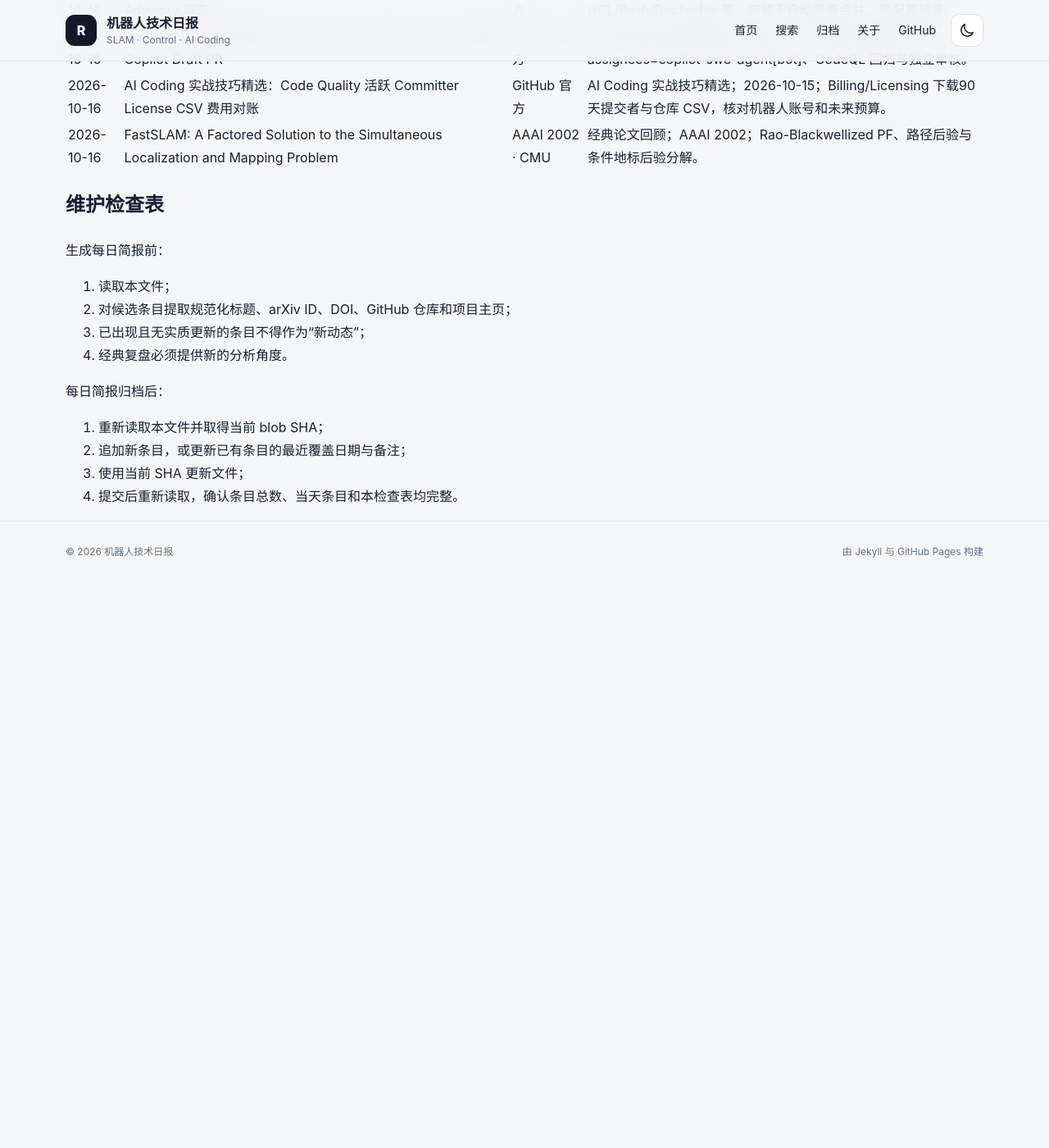
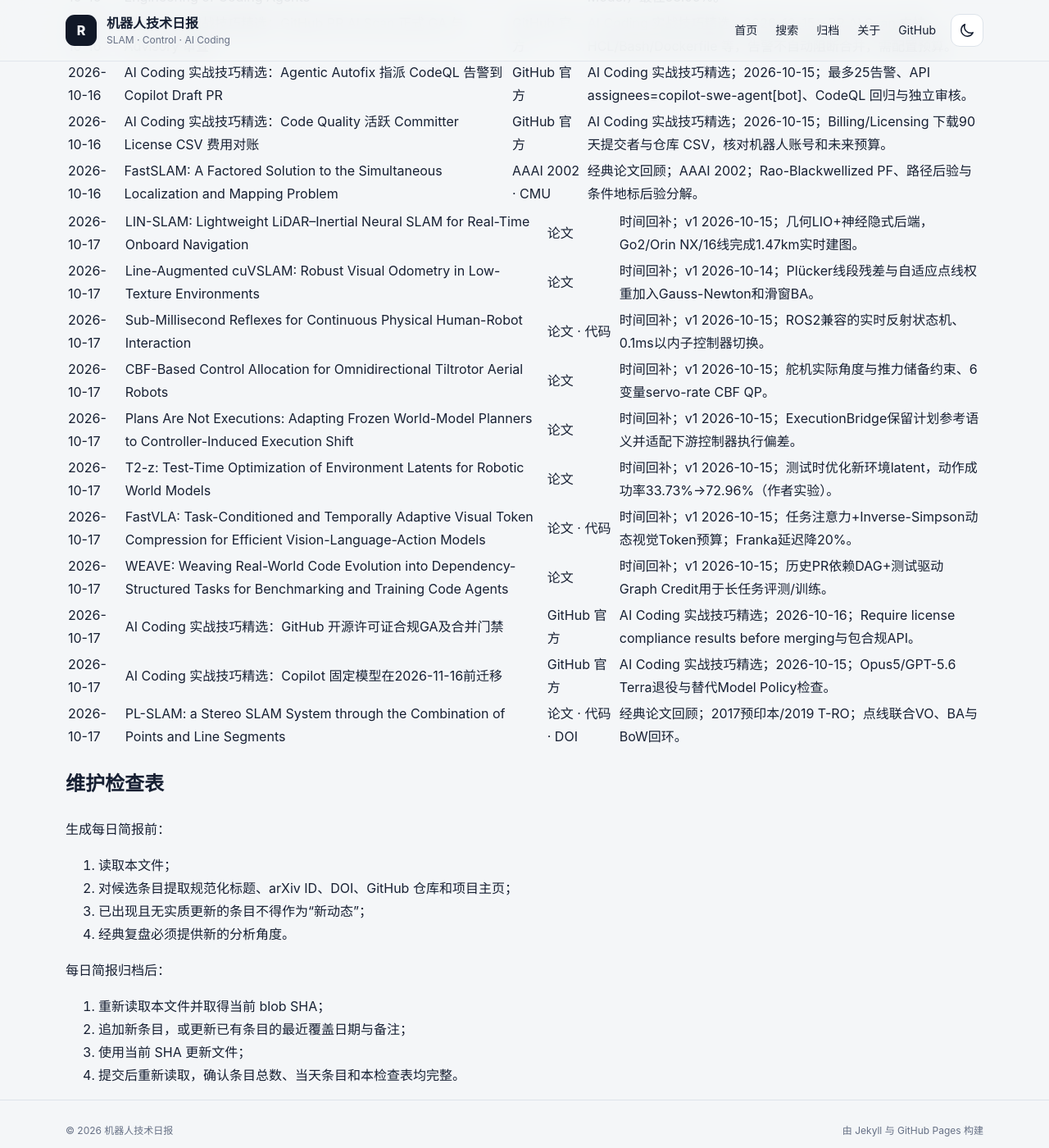
Before and after one commit to helywin/daily, a Jekyll site: the page built from robotics-brief-covered-items.md, in a window 1280 px wide and 1400 px high, scrolled down 68481 px. Shown: the whole window at 82% size. Built offline with Jekyll 4.4.1, drawn with Linux system fonts in a browser that asks for light colours; our own code applies the rules of GitHub Pages for plain Markdown files; before the commit the page ends 69189 px from its top, so only the background shows below that; some of the changed text lies outside the part shown.

Commit message:
docs: update robotics brief coverage index for 2026-10-17

```diff
--- a/robotics-brief-covered-items.md
+++ b/robotics-brief-covered-items.md
@@ -1,6 +1,6 @@
 # 机器人技术简报已覆盖条目索引
 
-> 最后更新：2026-10-16（Asia/Shanghai）
+> 最后更新：2026-10-17（Asia/Shanghai）
 >
 > 用途：每日简报选题前强制查重。本文件保留全部历史条目的最近覆盖日期、规范标题、至少一个可直接访问的原始来源和必要备注。
 >
@@ -150,6 +150,8 @@
 >
 > 2026-10-14 新增 8 条主动态、3 条 AI Coding 实战技巧精选与 1 条经典论文回顾，共 995 条。
 > 2026-10-16 新增 8 条主动态、3 条 AI Coding 实战技巧精选与 1 条经典论文回顾，共 1007 条。
+>
+> 2026-10-17 新增 8 条主动态、2 条 AI Coding 实战技巧精选与 1 条经典论文回顾，共 1018 条。
 >
 ## 已核验条目
 
@@ -1235,6 +1237,18 @@
 | 2026-10-16 | AI Coding 实战技巧精选：Code Quality 活跃 Committer License CSV 费用对账 | [GitHub 官方](https://github.blog/changelog/2026-10-15-download-github-code-quality-license-usage-as-a-csv/) | AI Coding 实战技巧精选；2026-10-15；Billing/Licensing 下载90天提交者与仓库 CSV，核对机器人账号和未来预算。 |
 | 2026-10-16 | FastSLAM: A Factored Solution to the Simultaneous Localization and Mapping Problem | [AAAI 2002](https://aaai.org/papers/00593-aaai02-089-fastslam-a-factored-solution-to-the-simultaneous-localization-and-mapping-problem/) · [CMU](https://publications.ri.cmu.edu/fastslam-a-factored-solution-to-the-simultaneous-localization-and-mapping-problem-with-unknown-data-association) | 经典论文回顾；AAAI 2002；Rao-Blackwellized PF、路径后验与条件地标后验分解。 |
 
+| 2026-10-17 | LIN-SLAM: Lightweight LiDAR--Inertial Neural SLAM for Real-Time Onboard Navigation | [论文](https://arxiv.org/abs/2610.21199) | 时间回补；v1 2026-10-15；几何LIO+神经隐式后端，Go2/Orin NX/16线完成1.47km实时建图。 |
+| 2026-10-17 | Line-Augmented cuVSLAM: Robust Visual Odometry in Low-Texture Environments | [论文](https://arxiv.org/abs/2610.20958) | 时间回补；v1 2026-10-14；Plücker线段残差与自适应点线权重加入Gauss-Newton和滑窗BA。 |
+| 2026-10-17 | Sub-Millisecond Reflexes for Continuous Physical Human-Robot Interaction | [论文](https://arxiv.org/abs/2610.21913) · [代码](https://github.com/RoboRef/franka_reflex_engine) | 时间回补；v1 2026-10-15；ROS2兼容的实时反射状态机、0.1ms以内子控制器切换。 |
+| 2026-10-17 | CBF-Based Control Allocation for Omnidirectional Tiltrotor Aerial Robots | [论文](https://arxiv.org/abs/2610.22057) | 时间回补；v1 2026-10-15；舵机实际角度与推力储备约束、6变量servo-rate CBF QP。 |
+| 2026-10-17 | Plans Are Not Executions: Adapting Frozen World-Model Planners to Controller-Induced Execution Shift | [论文](https://arxiv.org/abs/2610.22041) | 时间回补；v1 2026-10-15；ExecutionBridge保留计划参考语义并适配下游控制器执行偏差。 |
+| 2026-10-17 | T2-z: Test-Time Optimization of Environment Latents for Robotic World Models | [论文](https://arxiv.org/abs/2610.22364) | 时间回补；v1 2026-10-15；测试时优化新环境latent，动作成功率33.73%→72.96%（作者实验）。 |
+| 2026-10-17 | FastVLA: Task-Conditioned and Temporally Adaptive Visual Token Compression for Efficient Vision-Language-Action Models | [论文](https://arxiv.org/abs/2610.22146) · [代码](https://github.com/jiuyixu25/FastVLA) | 时间回补；v1 2026-10-15；任务注意力+Inverse-Simpson动态视觉Token预算；Franka延迟降20%。 |
+| 2026-10-17 | WEAVE: Weaving Real-World Code Evolution into Dependency-Structured Tasks for Benchmarking and Training Code Agents | [论文](https://arxiv.org/abs/2610.22039) | 时间回补；v1 2026-10-15；历史PR依赖DAG+测试驱动Graph Credit用于长任务评测/训练。 |
+| 2026-10-17 | AI Coding 实战技巧精选：GitHub 开源许可证合规GA及合并门禁 | [GitHub 官方](https://github.blog/changelog/2026-10-16-open-source-license-compliance-generally-available/) | AI Coding 实战技巧精选；2026-10-16；Require license compliance results before merging与包合规API。 |
+| 2026-10-17 | AI Coding 实战技巧精选：Copilot 固定模型在2026-11-16前迁移 | [GitHub 官方](https://github.blog/changelog/2026-10-15-upcoming-deprecation-of-selected-github-copilot-models-in-mid-november/) | AI Coding 实战技巧精选；2026-10-15；Opus5/GPT-5.6 Terra退役与替代Model Policy检查。 |
+| 2026-10-17 | PL-SLAM: a Stereo SLAM System through the Combination of Points and Line Segments | [论文](https://arxiv.org/abs/1705.09479) · [代码](https://github.com/rubengooj/pl-slam) · [DOI](https://doi.org/10.1109/TRO.2019.2899783) | 经典论文回顾；2017预印本/2019 T-RO；点线联合VO、BA与BoW回环。 |
+
 ## 维护检查表
 
 生成每日简报前：
```
